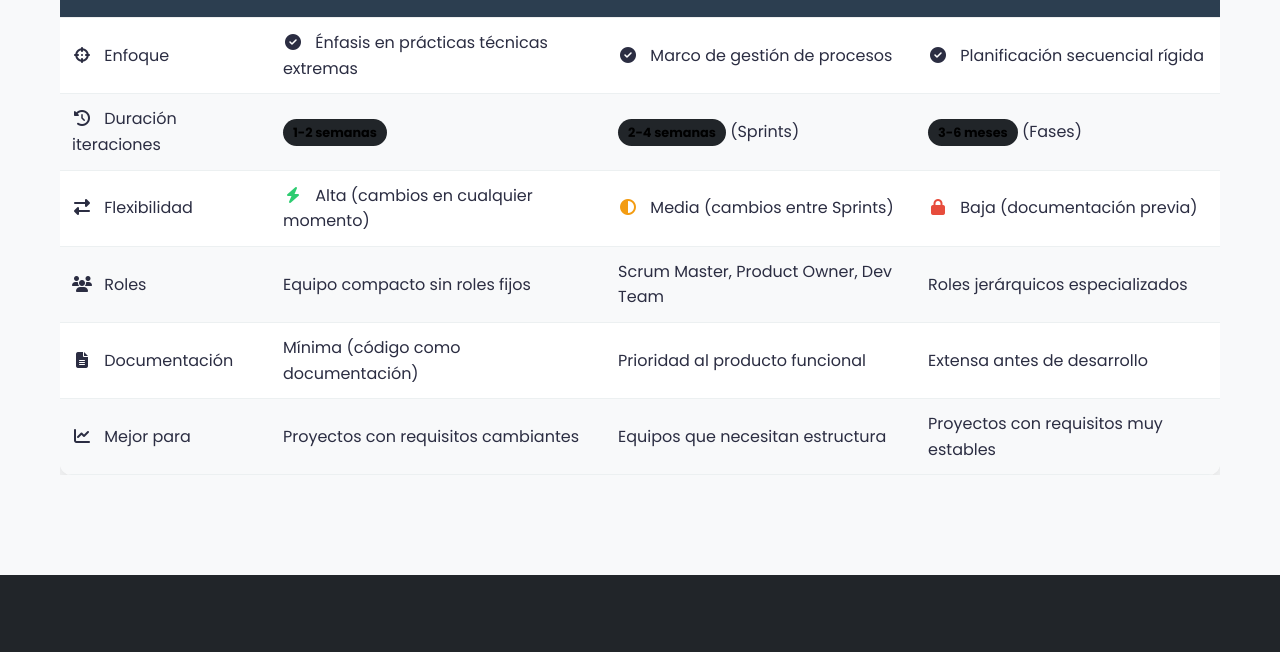
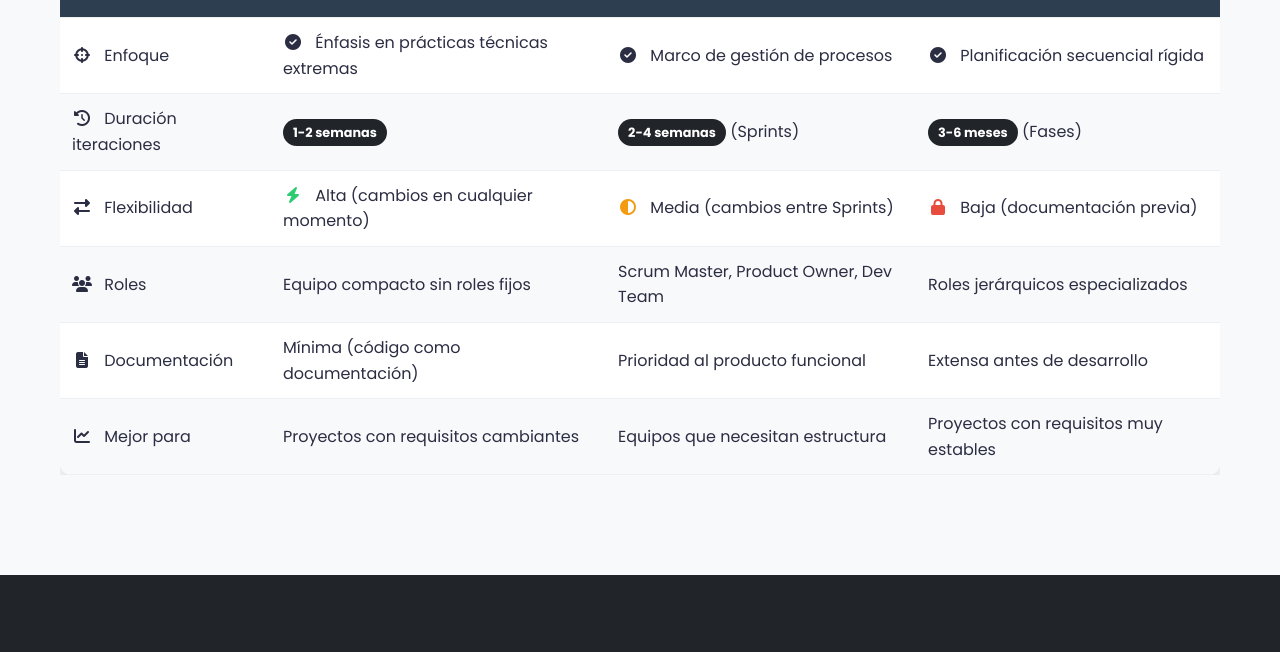
Before and after one commit to JosuePejay/metodologia-xp, a plain HTML site: page index.html in a window 1280 px wide. Shown: the part 8392-9044 px from the top of the page. Drawn offline with Linux system fonts and the light colour scheme.

Commit message:
Incorporacion de logo

```diff
--- a/index.html
+++ b/index.html
@@ -7,6 +7,7 @@
   <link rel="stylesheet" href="styles.css">
   <link href="https://fonts.googleapis.com/css2?family=Poppins:wght@300;400;600;700&display=swap" rel="stylesheet">
   <link rel="stylesheet" href="https://cdnjs.cloudflare.com/ajax/libs/font-awesome/6.4.0/css/all.min.css">
+  <link rel="icon" href="img/xp.jpeg" type="image/x-icon">
 </head>
 <body>
   <!-- Hero Section -->
@@ -416,9 +417,9 @@
               </tr>
               <tr>
                 <td><i class="fas fa-history"></i> Duración iteraciones</td>
-                <td><span class="badge bg-dark">1-2 semanas</span></td>
-                <td><span class="badge bg-dark">2-4 semanas</span> (Sprints)</td>
-                <td><span class="badge bg-dark">3-6 meses</span> (Fases)</td>
+                <td><span class="badge bg-dark" style="color:white;">1-2 semanas</span></td>
+                <td><span class="badge bg-dark" style="color:white;">2-4 semanas</span> (Sprints)</td>
+                <td><span class="badge bg-dark" style="color:white;">3-6 meses</span> (Fases)</td>
               </tr>
               <tr>
                 <td><i class="fas fa-exchange-alt"></i> Flexibilidad</td>
--- a/styles.css
+++ b/styles.css
@@ -1,4 +1,3 @@
-/* styles.css */
 :root {
   --primary: #4361ee;
   --primary-dark: #3a0ca3;
```
Also changed, not shown: img/xp.jpeg (added).
